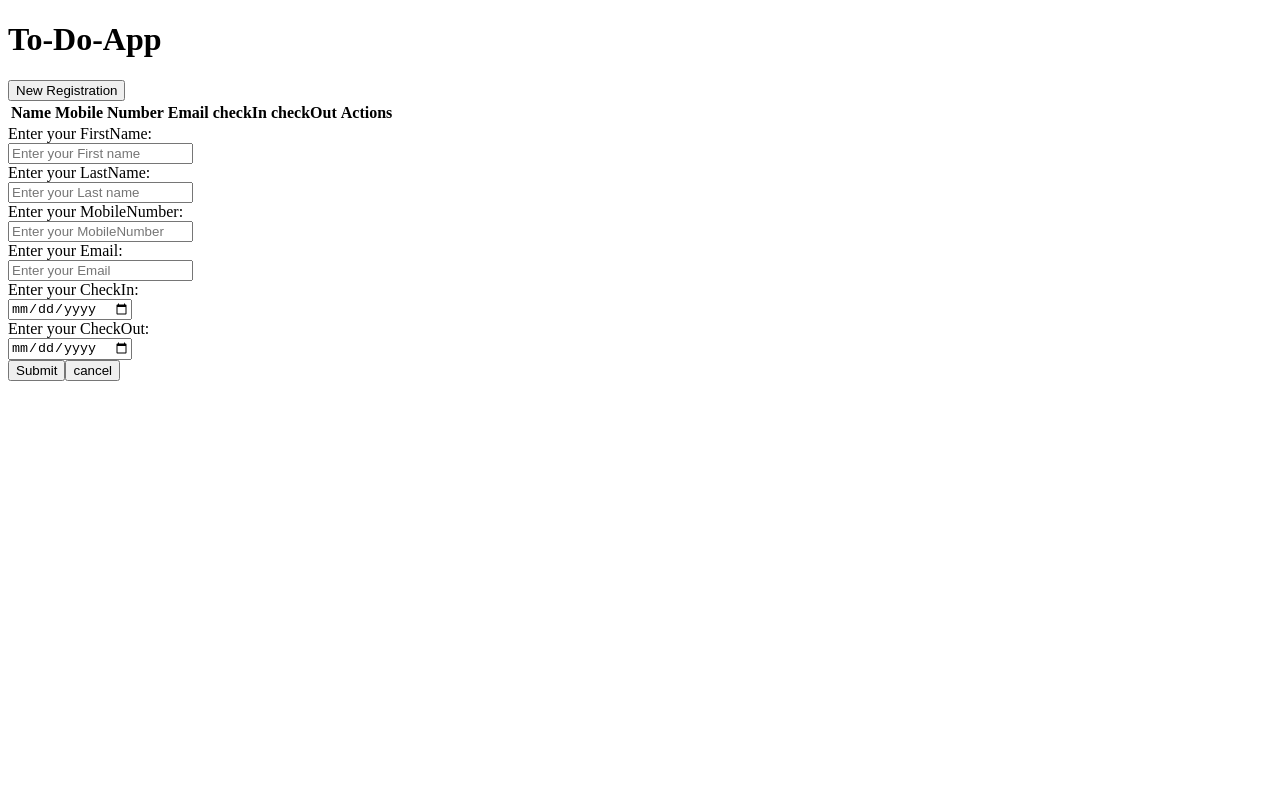
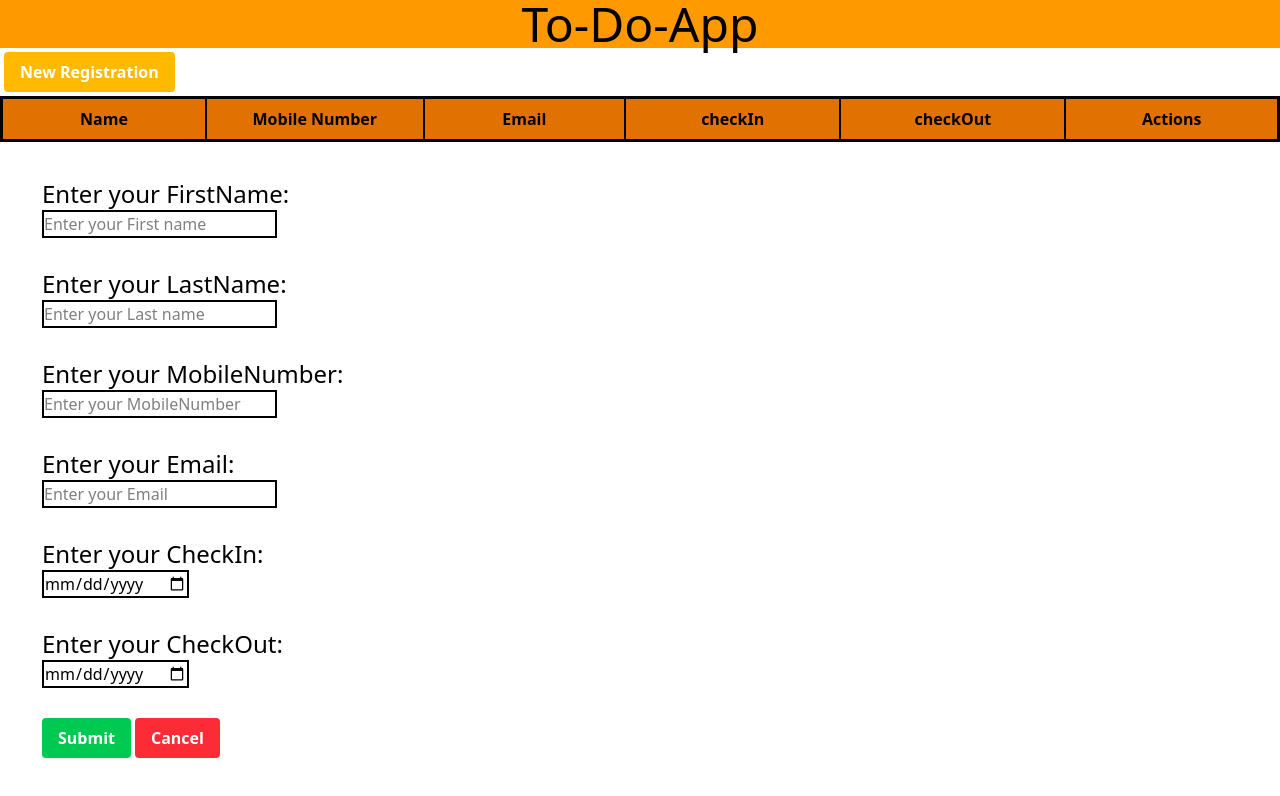
Before and after one commit to parbhakar-kumar/To-Do-App, a React (Vite) app in the folder To-DoApp/: page / in a window 1280 px wide. Both pictures are taken after a click on the button "New Registration". Shown: the top 796 px of the page. Built offline with nearby package versions, Linux system fonts and the light colour scheme.

Commit message:
fix error of styling

```diff
--- a/To-DoApp/index.html
+++ b/To-DoApp/index.html
@@ -1,15 +1,16 @@
 <!doctype html>
 <html lang="en">
+
 <head>
-    <meta charset="UTF-8" />
-    <link rel="icon" type="image/svg+xml" href="/vite.svg" />
-    <meta name="viewport" content="width=device-width, initial-scale=1.0" />
-    <meta http-equiv="Content-Security-Policy" content="default-src 'self'; img-src *; report-uri /csp-violation-report-endpoint;">
-    <title>To-Do App</title>
+  <meta charset="UTF-8">
+  <meta name="viewport" content="width=device-width, initial-scale=1.0">
+  <link href="/src/styles.css" rel="stylesheet">
 </head>
+
 <body>
   <div id="root"></div>
   <!-- <h1 class="bg-amber-500">hello i'm To-Do </h1> -->
   <script type="module" src="/src/main.jsx"></script>
 </body>
+
 </html>
--- a/To-DoApp/src/App.jsx
+++ b/To-DoApp/src/App.jsx
@@ -42,7 +42,7 @@
 
   return (
     <div>
-       <h1 className="bg-amber-500 text-5xl text-align: center;" >To-Do-App</h1>
+       <h1 className="bg-amber-500 text-5xl text-center">To-Do-App</h1>
         <button onClick={handleAdd} className="bg-amber-400 mt-1 mb-1 mr-1 ml-1 hover:bg-amber-600 text-white font-bold py-2 px-4 rounded">New Registration</button>
         <Table data={data} onEdit={handleEdit} onDelete={handleDelete} />
 
--- a/To-DoApp/src/component/RegistrationForm.jsx
+++ b/To-DoApp/src/component/RegistrationForm.jsx
@@ -31,15 +31,15 @@
     <div>
       <form className="m-6"
         onSubmit={handleSubmit}
-        action="Thanks for Submition"
+        action="Thanks for Submission"
       >
-        <div className="gap-4xl p-3 w-3xl m-1.5"> <div className="text-2xl">Enter your FirstName:</div><input className="border-2"name="Firstname"type="text"placeholder="Enter your First name"value={formData.Firstname}onChange={handleCancel}required /> </div>
-        <div className="gap-4xl p-3 w-3xl m-1.5"> <div className="text-2xl">Enter your LastName:    </div> <input className="border-2" name="LastName" type="text" placeholder="Enter your Last name" value={formData.LastName} onChange={handleCancel} required/></div>
-        <div className="gap-4xl p-3 w-3xl m-1.5"> <div className="text-2xl">Enter your MobileNumber:</div> <input className="border-2" type="number" name="mobile" placeholder="Enter your MobileNumber" value={formData.mobile} onChange={handleCancel} required /></div>
-        <div className="gap-4xl p-3 w-3xl m-1.5"> <div className="text-2xl">Enter your Email:       </div> <input className="border-2" type="email" name="email" placeholder="Enter your Email" value={formData.email} onChange={handleCancel} required /></div>
-        <div className="gap-4xl p-3 w-3xl m-1.5"> <div className="text-2xl">Enter your CheckIn:     </div> <input className="border-2" type="date" name="checkIn" placeholder="Enter your Check-In" value={formData.checkIn} onChange={handleCancel} required /></div>
-        <div className="gap-4xl p-3 w-3xl m-1.5"> <div className="text-2xl">Enter your CheckOut:     </div> <input className="border-2" type="date" name="checkOut" placeholder="Enter your Check-Out" value={formData.checkOut} onChange={handleCancel} required /></div>
-        <div className="gap-4xl p-3 w-3xl m-1.5">
+        <div className="gap-4 p-3 w-3xl m-1.5"> <div className="text-2xl">Enter your FirstName:</div><input className="border-2" name="Firstname" type="text" placeholder="Enter your First name" value={formData.Firstname} onChange={handleCancel} required /> </div>
+        <div className="gap-4 p-3 w-3xl m-1.5"> <div className="text-2xl">Enter your LastName:</div> <input className="border-2" name="LastName" type="text" placeholder="Enter your Last name" value={formData.LastName} onChange={handleCancel} required/></div>
+        <div className="gap-4 p-3 w-3xl m-1.5"> <div className="text-2xl">Enter your MobileNumber:</div> <input className="border-2" type="number" name="mobile" placeholder="Enter your MobileNumber" value={formData.mobile} onChange={handleCancel} required /></div>
+        <div className="gap-4 p-3 w-3xl m-1.5"> <div className="text-2xl">Enter your Email:</div> <input className="border-2" type="email" name="email" placeholder="Enter your Email" value={formData.email} onChange={handleCancel} required /></div>
+        <div className="gap-4 p-3 w-3xl m-1.5"> <div className="text-2xl">Enter your CheckIn:</div> <input className="border-2" type="date" name="checkIn" placeholder="Enter your Check-In" value={formData.checkIn} onChange={handleCancel} required /></div>
+        <div className="gap-4 p-3 w-3xl m-1.5"> <div className="text-2xl">Enter your CheckOut:</div> <input className="border-2" type="date" name="checkOut" placeholder="Enter your Check-Out" value={formData.checkOut} onChange={handleCancel} required /></div>
+        <div className="gap-4 p-3 w-3xl m-1.5">
           <button
             className="bg-green-500 hover:bg-green-700 text-white font-bold py-2 px-4 rounded "
             type="submit"
@@ -47,11 +47,11 @@
             Submit
           </button>
           <button
-            className="bg-red-500 hover:bg-red-700 text-white font-bold py-2 px-4  ml-1 rounded"
-            type="cancel"
+            className="bg-red-500 hover:bg-red-700 text-white font-bold py-2 px-4 ml-1 rounded"
+            type="button"
             onClick={oncancel}
           >
-            cancel
+            Cancel
           </button>
         </div>
       </form>
--- a/To-DoApp/src/component/Table.jsx
+++ b/To-DoApp/src/component/Table.jsx
@@ -6,32 +6,32 @@
       <table className="t">
         <thead className="th">
           <tr>
-            <th className="bg-amber-600 border-3 p-2  w-xl">Name</th>
-            <th className="bg-amber-600 border-3 p-2  w-xl">Mobile Number</th>
-            <th className="bg-amber-600 border-3 p-2  w-xl">Email</th>
-            <th className="bg-amber-600 border-3 p-2  w-xl">checkIn</th>
-            <th className="bg-amber-600 border-3 p-2  w-xl">checkOut</th>
-            <th className="bg-amber-600 border-3 p-2  w-xl">Actions</th>
+            <th className="bg-amber-600 border-2 p-2  w-xl">Name</th>
+            <th className="bg-amber-600 border-2 p-2  w-xl">Mobile Number</th>
+            <th className="bg-amber-600 border-2 p-2  w-xl">Email</th>
+            <th className="bg-amber-600 border-2 p-2  w-xl">checkIn</th>
+            <th className="bg-amber-600 border-2 p-2  w-xl">checkOut</th>
+            <th className="bg-amber-600 border-2 p-2  w-xl">Actions</th>
           </tr>
         </thead>
 
         <tbody>
           {data.map((item, index) => (
             <tr key={index}>
-              <td className="bg-amber-400 border-3">{item.name}</td>
-              <td className="bg-amber-400 border-3">{item.mobile}</td>
-              <td className="bg-amber-400 border-3">{item.email}</td>
-              <td className="bg-amber-400 border-3">{item.checkIn}</td>
-              <td className="bg-amber-400 border-3">{item.checkOut}</td>
-              <td  className="bg-amber-400 border-3">
+              <td className="bg-amber-400 border-2">{item.name}</td>
+              <td className="bg-amber-400 border-2">{item.mobile}</td>
+              <td className="bg-amber-400 border-2">{item.email}</td>
+              <td className="bg-amber-400 border-2">{item.checkIn}</td>
+              <td className="bg-amber-400 border-2">{item.checkOut}</td>
+              <td  className="bg-amber-400 border-2">
                 <button
-                  className="bg-black mt-1 mb-1 mr-1 ml-1 hover:bg-blend-color-600 text-white font-bold py-2 px-4 rounded"
+                  className="bg-black mt-1 mb-1 mr-1 ml-1 hover:bg-amber-600 text-white font-bold py-2 px-4 rounded"
                   onClick={() => onEdit(index)}
                 >
                   Edit
                 </button>
                 <button
-                  className="bg-black mt-1 mb-1 mr-1 ml-1 hover:bg-blend-color-600 text-white font-bold py-2 px-4 rounded"
+                  className="bg-black mt-1 mb-1 mr-1 ml-1 hover:bg-amber-600 text-white font-bold py-2 px-4 rounded"
                   onClick={() => onDelete(index)}
                 >
                   Delete
```
Also changed, not shown: To-DoApp/tailwind.config.js (added). Lines whose indentation alone changed are shown as unchanged.
